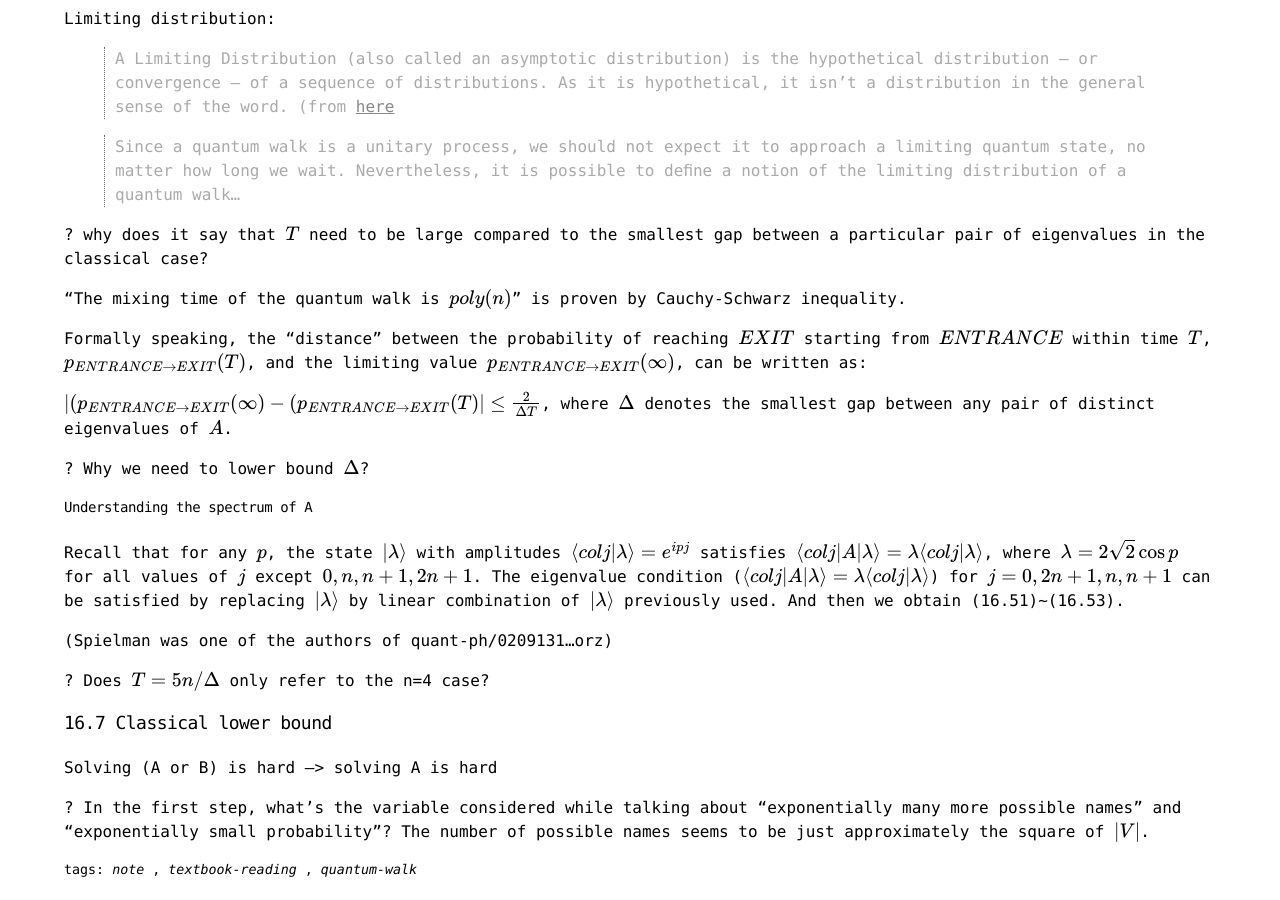
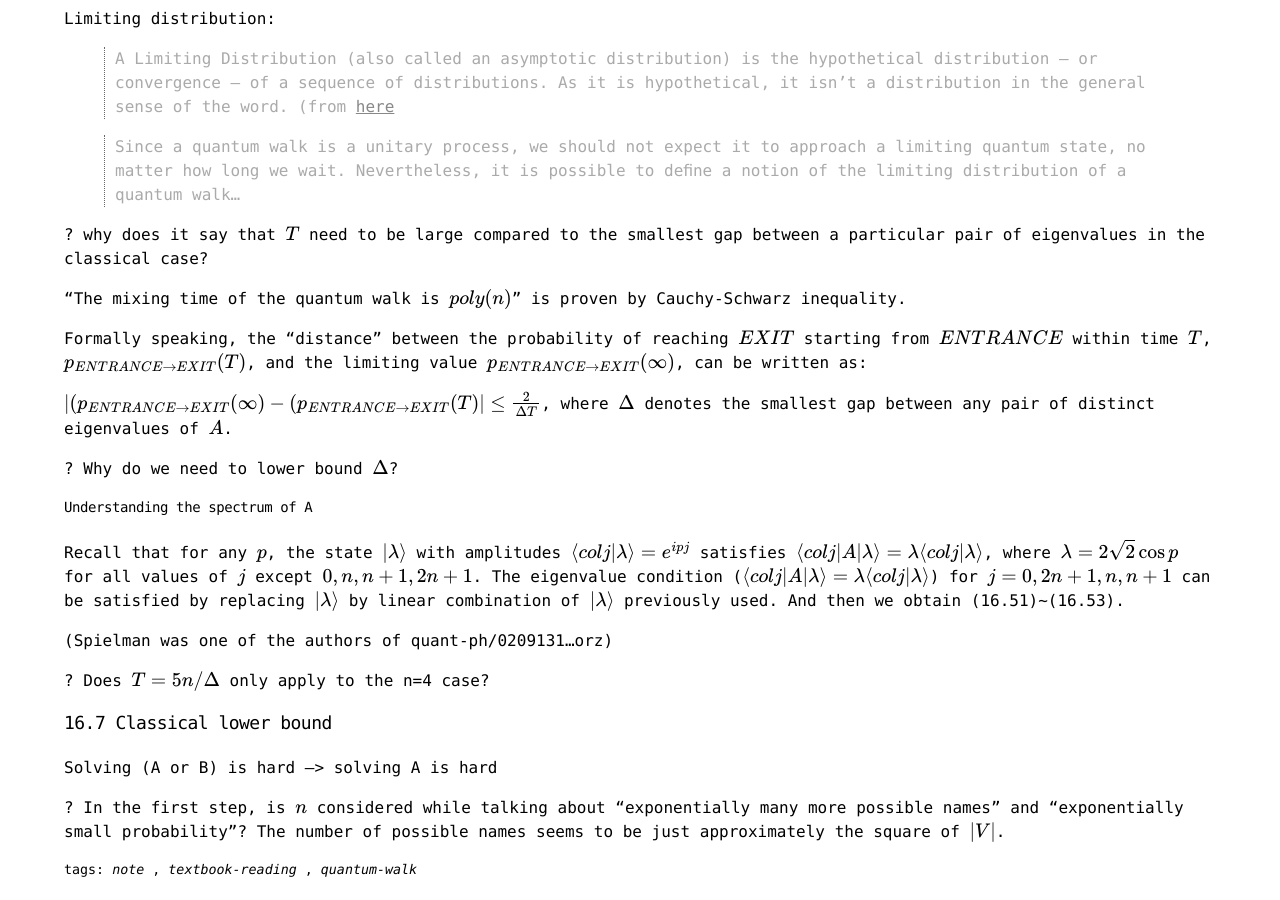
Before and after one commit to Raycosine/raycosine.github.io, a Jekyll site: the page built from _posts/2020-06-05-Notes-on-quantum-walk-and-quantum-simulated-annealing.markdown, in a window 1280 px wide and 900 px high, scrolled down 3512 px. Built offline with Jekyll 4.4.1, drawn with Linux system fonts in a browser that asks for light colours; formulas are drawn with MathJax 3.

Commit message:
1st edition
bug fixed

```diff
--- a/_posts/2020-06-05-Notes-on-quantum-walk-and-quantum-simulated-annealing.markdown
+++ b/_posts/2020-06-05-Notes-on-quantum-walk-and-quantum-simulated-annealing.markdown
@@ -156,7 +156,7 @@ Formally speaking, the "distance" between the probability of reaching \\(EXIT\\)
 
 \\(\|(p_{ENTRANCE\rightarrow EXIT}(\infty)-(p_{ENTRANCE\rightarrow EXIT}(T)\|\leq\frac{2}{\Delta T}\\), where \\(\Delta\\) denotes the smallest gap between any pair of distinct eigenvalues of \\(A\\).
 
-? Why we need to lower bound \\(\Delta\\)?
+? Why do we need to lower bound \\(\Delta\\)?
 
 #### Understanding the spectrum of A
 
@@ -164,10 +164,10 @@ Recall that for any \\(p\\), the state \\(\|\lambda\rangle\\) with amplitudes \\
 
 (Spielman was one of the authors of quant-ph/0209131...orz)
 
-? Does \\(T=5n/\Delta\\) only refer to the n=4 case?
+? Does \\(T=5n/\Delta\\) only apply to the n=4 case?
 
 ### 16.7 Classical lower bound
 
 Solving (A or B) is hard --> solving A is hard
 
-? In the first step, what's the variable considered while talking about "exponentially many more possible names" and "exponentially small probability"? The number of possible names seems to be just approximately the square of \\(\|V\|\\).
+? In the first step, is \\(n\\) considered while talking about "exponentially many more possible names" and "exponentially small probability"? The number of possible names seems to be just approximately the square of \\(\|V\|\\).
```
